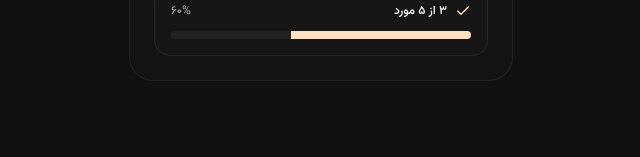
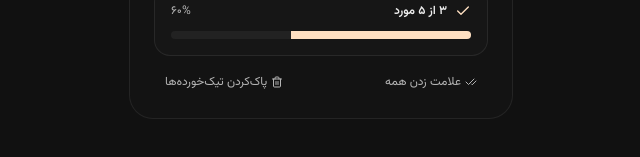
Before and after one commit to salartalaA/packlite, a React (Vite) app: page / in a window 1280 px wide. Shown: the part 221-378 px from the top of the page, without its empty margins (605-1245 px from the left). Built offline with nearby package versions, Linux system fonts and the light colour scheme.

Commit message:
feat: add checklist actions component

```diff
--- a/src/app.tsx
+++ b/src/app.tsx
@@ -1,3 +1,4 @@
+import CheckListActions from "./components/check-list-actions";
 import Completion from "./components/completion";
 import Header from "./components/header";
 
@@ -8,6 +9,8 @@ function App() {
         <Header />
 
         <Completion />
+
+        <CheckListActions />
       </div>
     </div>
   );
--- /dev/null
+++ b/src/components/check-list-actions.tsx
@@ -0,0 +1,26 @@
+import { CheckCheck, Trash2 } from "lucide-react";
+import { Button } from "./ui/button";
+
+const CheckListActions = () => (
+  <div className="mt-1 flex items-center justify-between">
+    <Button
+      className={"w-fit text-muted-foreground text-xs"}
+      size={"xs"}
+      variant={"ghost"}
+    >
+      <CheckCheck />
+      {"علامت زدن همه"}
+    </Button>
+
+    <Button
+      className={"w-fit text-muted-foreground text-xs"}
+      size={"xs"}
+      variant={"ghost"}
+    >
+      <Trash2 />
+      {"پاک‌کردن تیک‌خورده‌ها"}
+    </Button>
+  </div>
+);
+
+export default CheckListActions;
```
